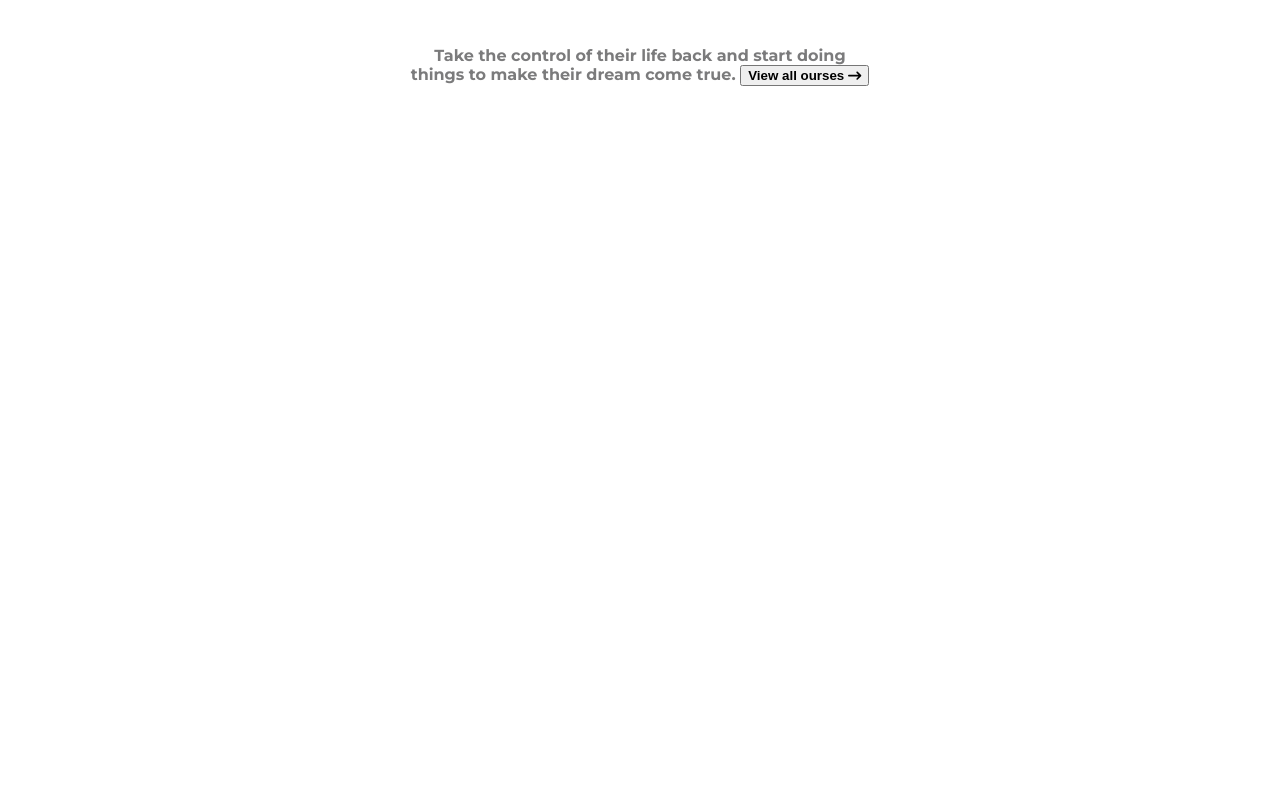
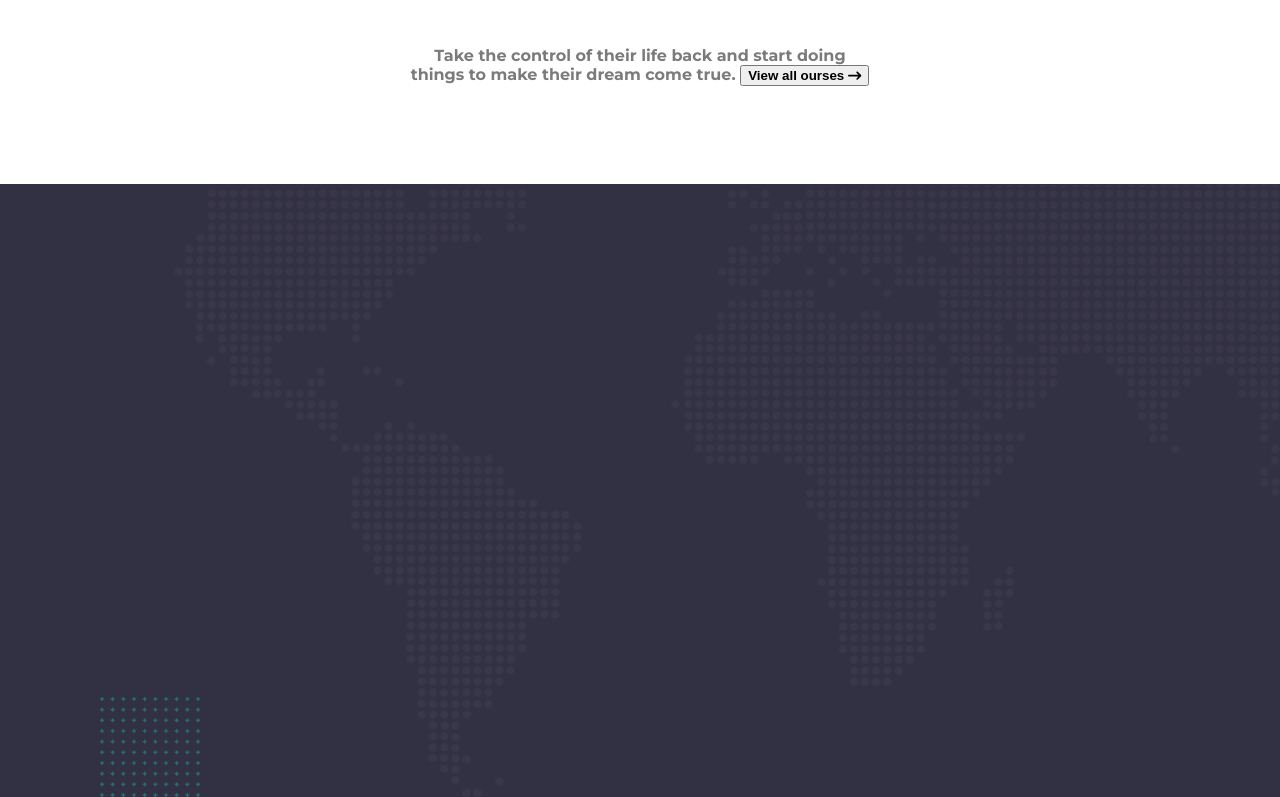
Before and after one commit to SimoCrash/proj-html-vuejs, a Vue app: page / in a window 1280 px wide. Shown: the part 3287-4084 px from the top of the page. Before the commit the page ends 3471 px from the top, so only its background shows below. Built offline with nearby package versions, Linux system fonts and the light colour scheme.

Commit message:
fine giornata

```diff
--- a/src/components/ContainerFaqMain.vue
+++ b/src/components/ContainerFaqMain.vue
@@ -1,6 +1,11 @@
 <template>
-  <div>
-
+  <div class="container-page">
+    <div class="container-bg-top">
+      <img src="@/img/background-map-dots-top-right-transparent.png" alt="">
+    </div>
+    <div class="container-bg-bottom">
+      <img src="@/img/maxcoach-shape-07-100x100.png" alt="">
+    </div>
   </div>
 </template>
 
@@ -10,6 +15,20 @@ export default {
 }
 </script>
 
-<style>
-
+<style lang="scss" scoped>
+  .container-page {
+    background-color: #323043;
+  }
+  .container-bg-top {
+    display: flex;
+    justify-content: flex-end;
+  }
+  .container-bg-bottom {
+    position: relative;
+    img {
+      position: absolute;
+      left: 100px;
+      bottom: 0px;
+    }
+  }
 </style>
```
